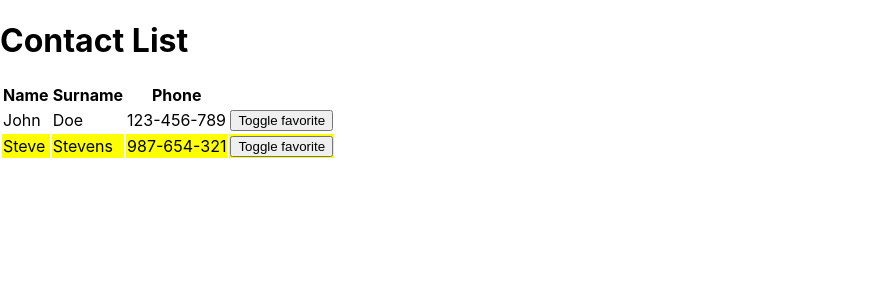
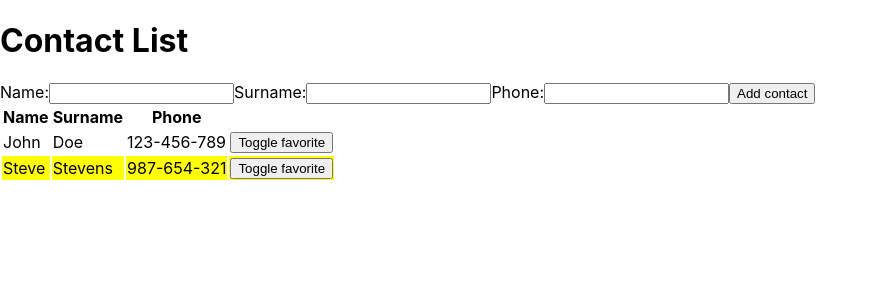
Before and after one commit to jan-grasewicz/ex-react-contact-list, a React (Create React App) app: page / in a window 1280 px wide. Shown: the top 300 px of the page, without its empty margins (0-877 px from the left). Built offline with nearby package versions, Linux system fonts and the light colour scheme.

Commit message:
addContactForm added

```diff
--- /dev/null
+++ b/src/AddContactForm/AddContactForm.js
@@ -0,0 +1,57 @@
+import React, { Component } from "react";
+
+class AddContactForm extends Component {
+  state = {
+    name: "",
+    surname: "",
+    phone: ""
+  };
+
+  handleOnChangeName = e => {
+    this.setState({
+      name: e.target.value
+    });
+  };
+  handleOnChangeSurname = e => {
+    this.setState({
+      surname: e.target.value
+    });
+  };
+  handleOnChangePhone = e => {
+    this.setState({
+      phone: e.target.value
+    });
+  };
+
+  AddContact = e => {
+    e.preventDefault();
+    const { name, surname, phone } = this.state;
+    this.props.handleAddContact(name, surname, phone);
+    this.setState({ name: "", surname: "", phone: "" });
+  };
+
+  render() {
+    return (
+      <form>
+        <label>
+          Name:
+          <input value={this.state.name} onChange={this.handleOnChangeName} />
+        </label>
+        <label>
+          Surname:
+          <input
+            value={this.state.surname}
+            onChange={this.handleOnChangeSurname}
+          />
+        </label>
+        <label>
+          Phone:
+          <input value={this.state.phone} onChange={this.handleOnChangePhone} />
+        </label>
+        <button onClick={this.AddContact}>Add contact</button>
+      </form>
+    );
+  }
+}
+
+export default AddContactForm;
--- /dev/null
+++ b/src/AddContactForm/index.js
@@ -0,0 +1 @@
+export { default } from './AddContactForm'
--- a/src/App.js
+++ b/src/App.js
@@ -1,5 +1,6 @@
 import React, { Component } from "react";
 import Contact from "./Contact";
+import AddContactForm from "./AddContactForm";
 import "./App.css";
 
 class App extends Component {
@@ -7,18 +8,21 @@ class App extends Component {
     contacts: []
   };
 
-  addContact = (name,surname,phone) => {
+  addContact = (name, surname, phone) => {
     this.setState({
       contacts: this.state.contacts.concat({
         id: Date.now(),
-        name:name,
-        surname:surname,
-        phone:phone,
-        isFavorite: false,
-      }),
+        name: name,
+        surname: surname,
+        phone: phone,
+        isFavorite: false
+      })
     });
   };
 
+  handleClick = event => {
+    console.log(event);
+  };
 
   componentDidMount() {
     fetch(process.env.PUBLIC_URL + "/data/contactlist.json")
@@ -32,6 +36,7 @@ class App extends Component {
     return (
       <div className="contactlist">
         <h1>Contact List</h1>
+        <AddContactForm handleAddContact={this.addContact} />
         <table>
           <thead>
             <tr>
```
